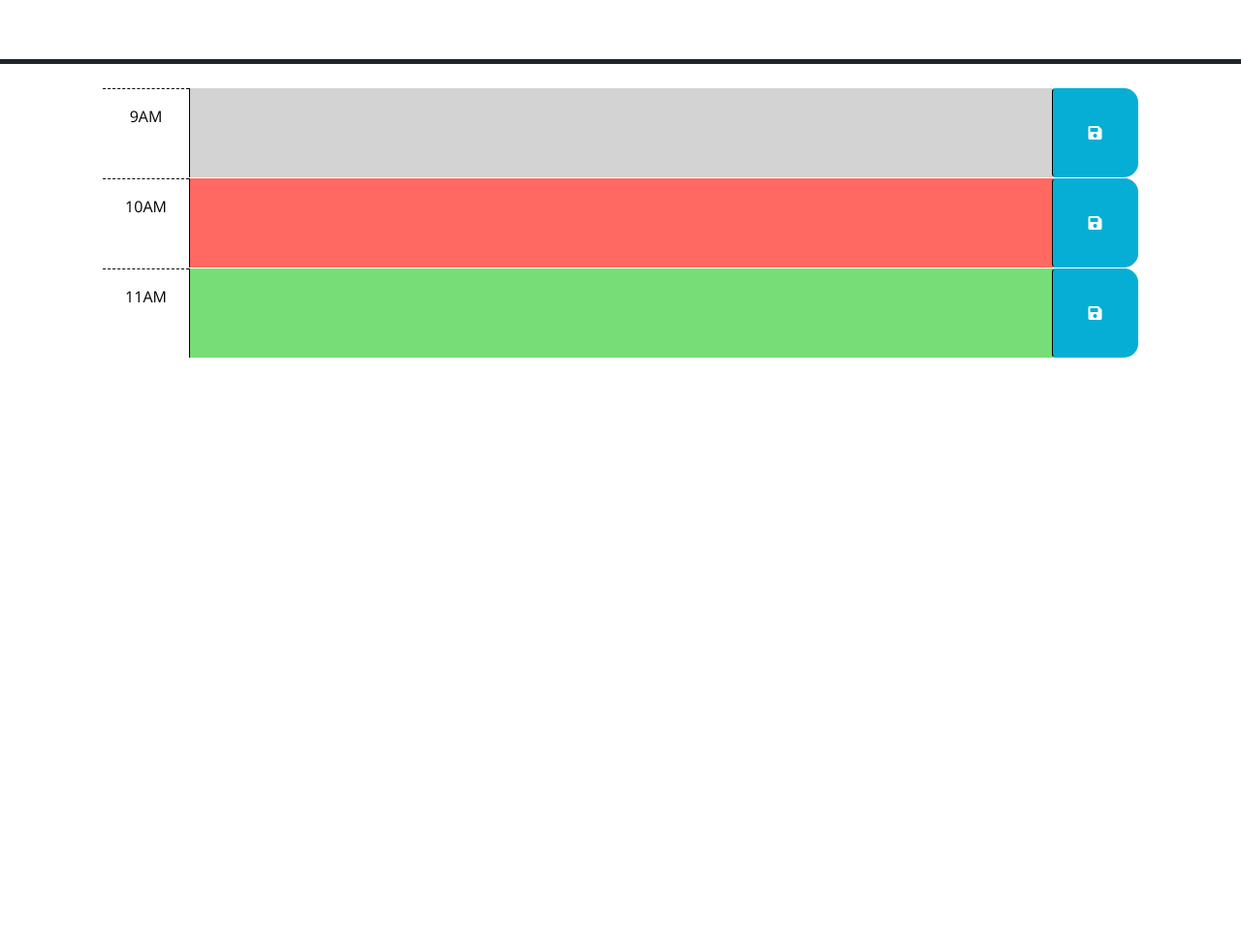
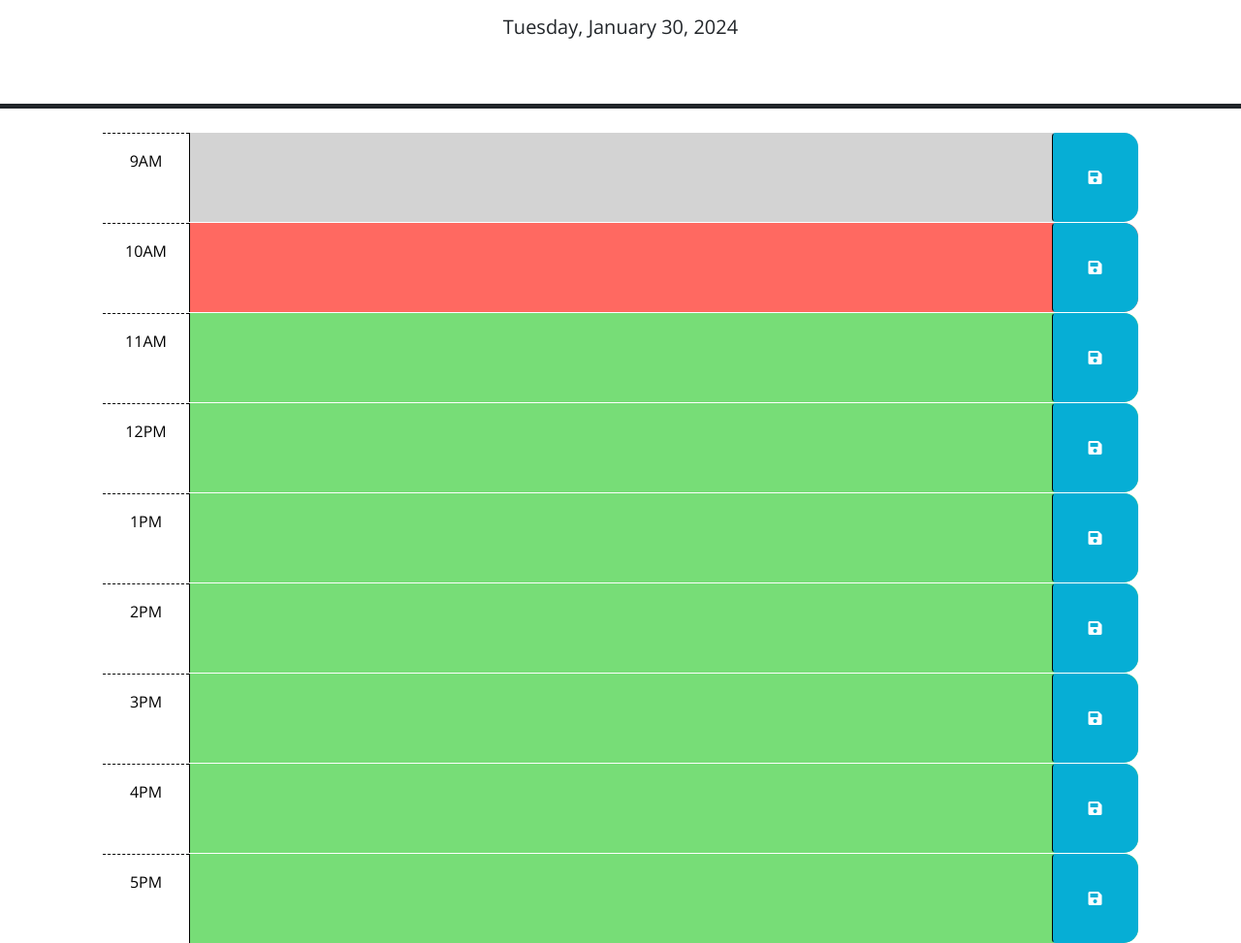
Before and after one commit to JackeGould/work-day-scheduler, a plain HTML site: page index.html in a window 1280 px wide. Shown: the part 166-1139 px from the top of the page at 97% size. Before the commit the page ends 800 px from the top, so only its background shows below. Drawn offline with nearby package versions, Linux system fonts and the light colour scheme; files that its build step writes are made by us from their sources.

Commit message:
Added to HTML, very little JS added

```diff
--- a/develop/script.js
+++ b/develop/script.js
@@ -1,3 +1,15 @@
+
+$(document).ready(function() {
+  // Get the current date using Day.js
+  var currentDate = dayjs();
+
+  // Format the date to include the day and date
+  var formattedDate = currentDate.format('dddd, MMMM D, YYYY');
+
+  // Display the formatted date in an element with the ID 'time-display' using jQuery
+  $('#time-display').text(formattedDate);
+});
+
 // Wrap all code that interacts with the DOM in a call to jQuery to ensure that
 // the code isn't run until the browser has finished rendering all the elements
 // in the html.
@@ -8,16 +20,19 @@ $(function () {
   // function? How can DOM traversal be used to get the "hour-x" id of the
   // time-block containing the button that was clicked? How might the id be
   // useful when saving the description in local storage?
-  //
+
   // TODO: Add code to apply the past, present, or future class to each time
   // block by comparing the id to the current hour. HINTS: How can the id
   // attribute of each time-block be used to conditionally add or remove the
   // past, present, and future classes? How can Day.js be used to get the
   // current hour in 24-hour time?
-  //
+
   // TODO: Add code to get any user input that was saved in localStorage and set
   // the values of the corresponding textarea elements. HINT: How can the id
   // attribute of each time-block be used to do this?
-  //
+
   // TODO: Add code to display the current date in the header of the page.
+  // DONE
 });
+
+// handle displaying the time
--- a/index.html
+++ b/index.html
@@ -18,7 +18,7 @@
       href="https://fonts.googleapis.com/css?family=Open+Sans&display=swap"
       rel="stylesheet"
     />
-    <link rel="stylesheet" href="style.css" />
+    <link rel="stylesheet" href="/develop/style.css" />
     <title>Work Day Scheduler</title>
   </head>
 
@@ -26,7 +26,7 @@
     <header class="p-5 mb-4 border-5 border-bottom border-dark text-center">
       <h1 class="display-3">Work Day Scheduler</h1>
       <p class="lead">A simple calendar app for scheduling your work day</p>
-      <p id="currentDay" class="lead"></p>
+      <p id="time-display" class="lead"></p>
     </header>
     <div class="container-lg px-5">
       <!-- Use class for "past", "present", and "future" to apply styles to the
@@ -66,13 +66,66 @@
         </button>
       </div>
 
+      <div id="hour-11" class="row time-block future">
+        <div class="col-2 col-md-1 hour text-center py-3">12PM</div>
+        <textarea class="col-8 col-md-10 description" rows="3"> </textarea>
+        <button class="btn saveBtn col-2 col-md-1" aria-label="save">
+          <i class="fas fa-save" aria-hidden="true"></i>
+        </button>
+      </div>
+
+      <div id="hour-11" class="row time-block future">
+        <div class="col-2 col-md-1 hour text-center py-3">1PM</div>
+        <textarea class="col-8 col-md-10 description" rows="3"> </textarea>
+        <button class="btn saveBtn col-2 col-md-1" aria-label="save">
+          <i class="fas fa-save" aria-hidden="true"></i>
+        </button>
+      </div>
+
+      <div id="hour-11" class="row time-block future">
+        <div class="col-2 col-md-1 hour text-center py-3">2PM</div>
+        <textarea class="col-8 col-md-10 description" rows="3"> </textarea>
+        <button class="btn saveBtn col-2 col-md-1" aria-label="save">
+          <i class="fas fa-save" aria-hidden="true"></i>
+        </button>
+      </div>
+
+      <div id="hour-11" class="row time-block future">
+        <div class="col-2 col-md-1 hour text-center py-3">3PM</div>
+        <textarea class="col-8 col-md-10 description" rows="3"> </textarea>
+        <button class="btn saveBtn col-2 col-md-1" aria-label="save">
+          <i class="fas fa-save" aria-hidden="true"></i>
+        </button>
+      </div>
+
+      <div id="hour-11" class="row time-block future">
+        <div class="col-2 col-md-1 hour text-center py-3">4PM</div>
+        <textarea class="col-8 col-md-10 description" rows="3"> </textarea>
+        <button class="btn saveBtn col-2 col-md-1" aria-label="save">
+          <i class="fas fa-save" aria-hidden="true"></i>
+        </button>
+      </div>
+
+      <div id="hour-11" class="row time-block future">
+        <div class="col-2 col-md-1 hour text-center py-3">5PM</div>
+        <textarea class="col-8 col-md-10 description" rows="3"> </textarea>
+        <button class="btn saveBtn col-2 col-md-1" aria-label="save">
+          <i class="fas fa-save" aria-hidden="true"></i>
+        </button>
+      </div>
+
     <script src="https://code.jquery.com/jquery-3.4.1.min.js"></script>
     <script
       src="https://cdn.jsdelivr.net/npm/dayjs@1.11.3/dayjs.min.js"
       integrity="sha256-iu/zLUB+QgISXBLCW/mcDi/rnf4m4uEDO0wauy76x7U="
       crossorigin="anonymous"
     ></script>
+    <script
+    src="https://cdn.jsdelivr.net/npm/dayjs@1.11.3/dayjs.min.js"
+    integrity="sha256-iu/zLUB+QgISXBLCW/mcDi/rnf4m4uEDO0wauy76x7U="
+    crossorigin="anonymous"
+  ></script>
 
-    <script src="script.js"></script>
+    <script src="/develop/script.js"></script>
   </body>
 </html>
```
Also changed, not shown: 1 other file.
